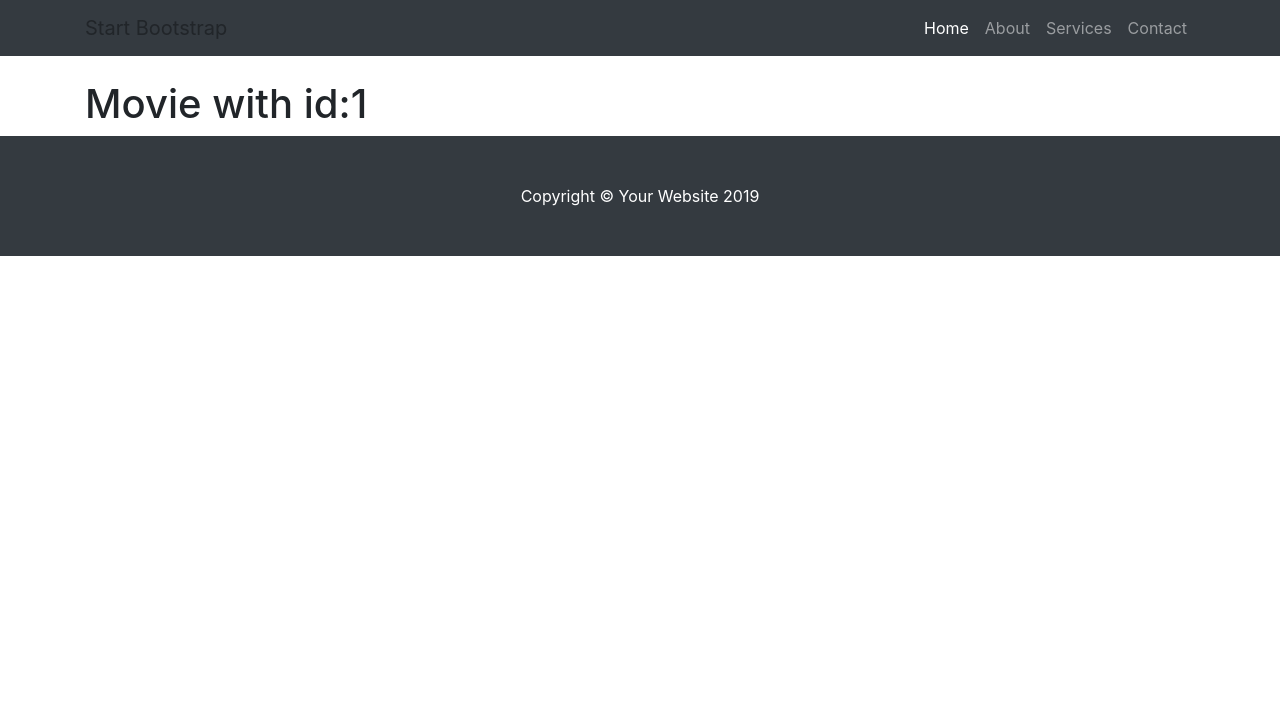
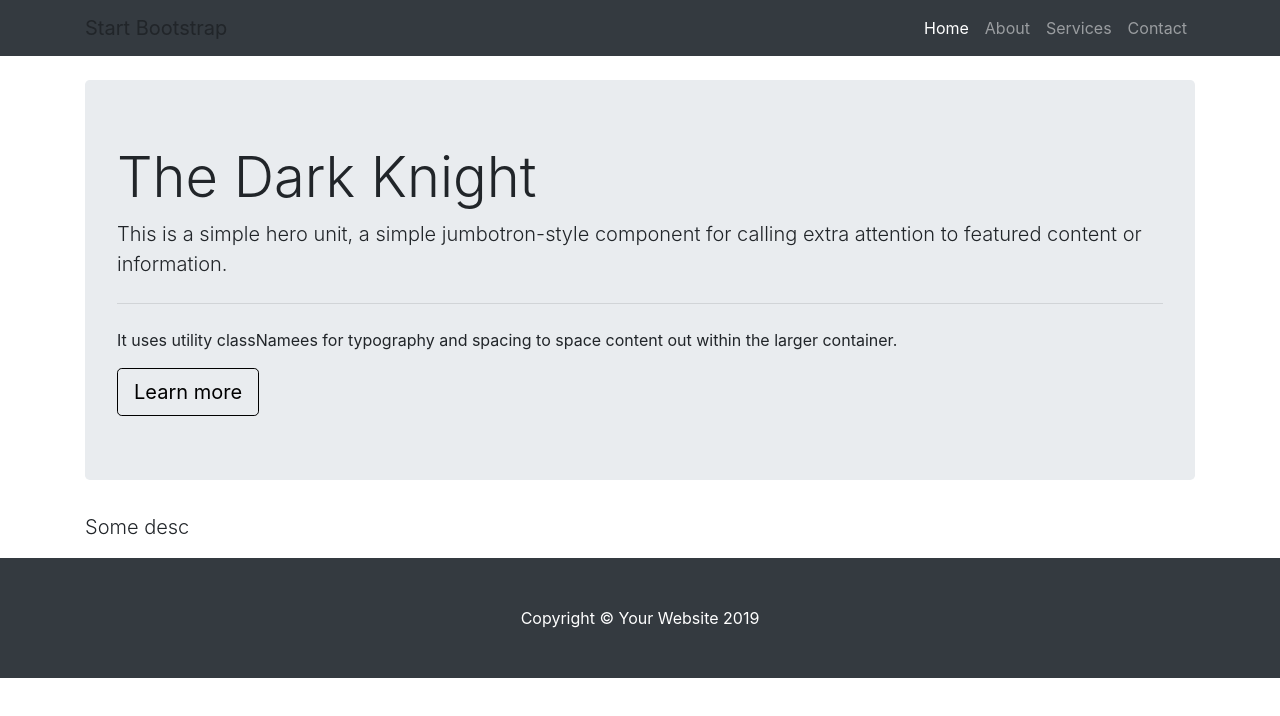
Before and after one commit to SinyorT/NextJs, a Next.js app in the folder movie-app/: page /movies/1 in a window 1280 px wide. Shown: the top 716 px of the page. Built offline with nearby package versions, Linux system fonts and the light colour scheme.

Commit message:
Get Movie by ID

```diff
--- a/movie-app/actions/index.js
+++ b/movie-app/actions/index.js
@@ -30,15 +30,26 @@
 ]
 
 
-  export const getMovies= ()=>{
+export const getMovies = () => {
   //create async functionality
   //return MOVIE_DATA;
 
   //create sync functionality
-    return new Promise((resolve,reject)=>{
-      setTimeout(()=>{
+  return new Promise((resolve, reject) => {
+    setTimeout(() => {
       resolve(MOVIE_DATA)
       reject('Cannot fetch data!')
-      },50)
+    }, 50)
   })
 }
+
+
+export const getMovieById = (id) => {
+
+  return new Promise((resolve, reject) => {
+    const movieIndex = MOVIE_DATA.findIndex(m => m.id === id)
+    const movie = MOVIE_DATA[movieIndex]
+
+    setTimeout(() => resolve(movie), 50)
+  })
+}
--- a/movie-app/pages/_app.js
+++ b/movie-app/pages/_app.js
@@ -8,6 +8,7 @@
   // TODO : execute here getInitialProps and pass  this data to your page
 
   static async getInitialProps(appContext) {
+    //Executing getInitialProps of page you are navigated to
     const appProps = await App.getInitialProps(appContext)
     return { ...appProps }
   }
--- a/movie-app/pages/movies/[id].js
+++ b/movie-app/pages/movies/[id].js
@@ -1,17 +1,37 @@
 import { useRouter } from 'next/router'
+import { getMovieById } from '../../actions'
 
 
 
-const Movie = () => {
+const Movie = (props) => {
     const router = useRouter()
     const { id } = router.query
-
+    const { movie } = props
 
     return (
         <div className="container">
-            <h1>Movie with id:{ id }</h1>
+            <div class="jumbotron">
+    <h1 className="display-4">{movie.name} </h1>
+                <p className="lead">This is a simple hero unit, a simple jumbotron-style component for calling extra attention to featured content or information.</p>
+                <hr className="my-4" />
+                <p>It uses utility classNamees for typography and spacing to space content out within the larger container.</p>
+                <a className="btn btn-primary btn-lg" href="#" role="button">Learn more</a>
+            </div>
+            <p className="lead">
+                Some desc
+            </p>
         </div>
     )
 }
 
+//call getMovieById("2")
+Movie.getInitialProps = async () => {
+    const movie = await getMovieById("2")
+
+    return { movie }
+}
+
+
+
+
 export default Movie
```
Lines whose indentation alone changed are shown as unchanged.
